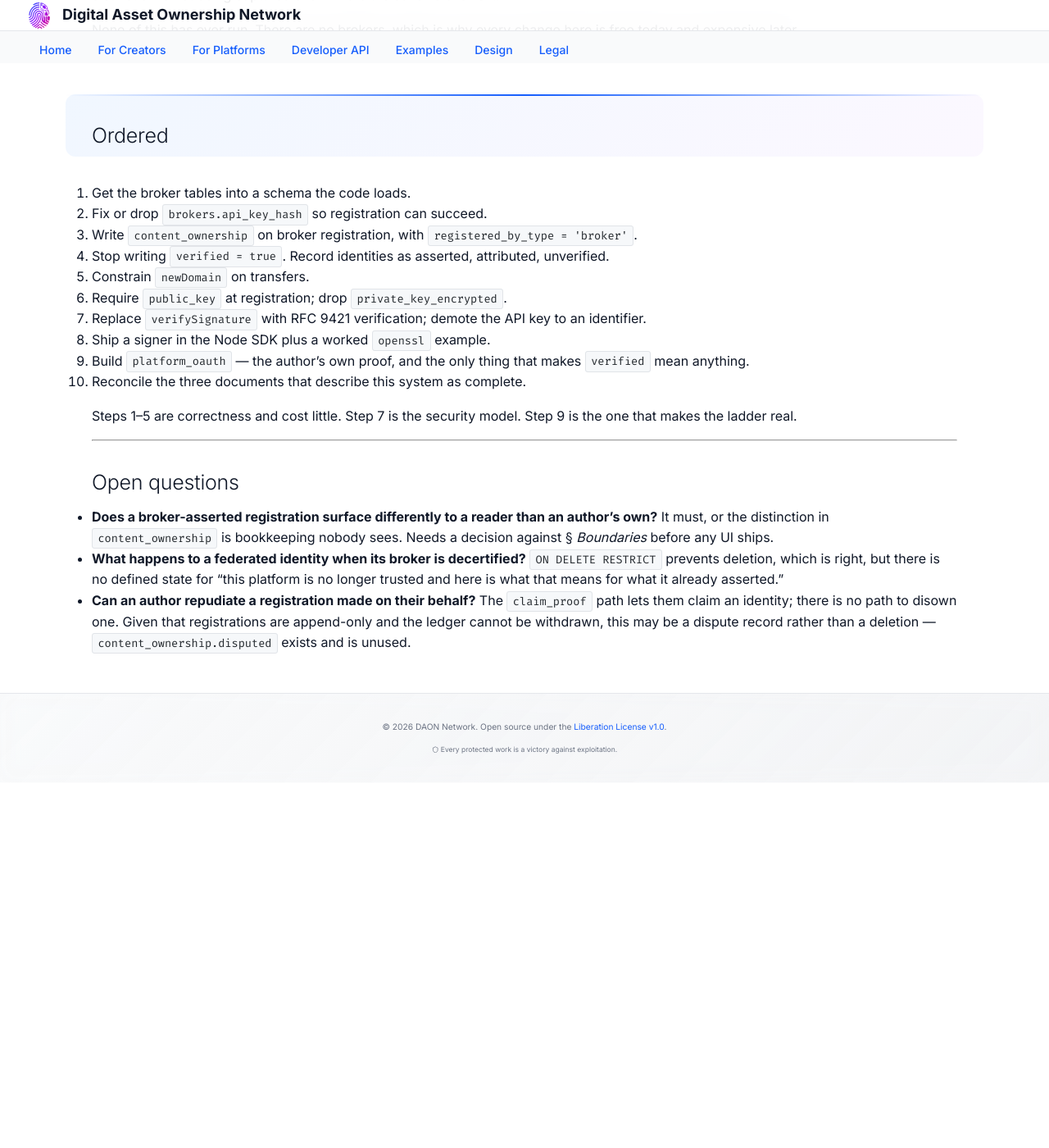
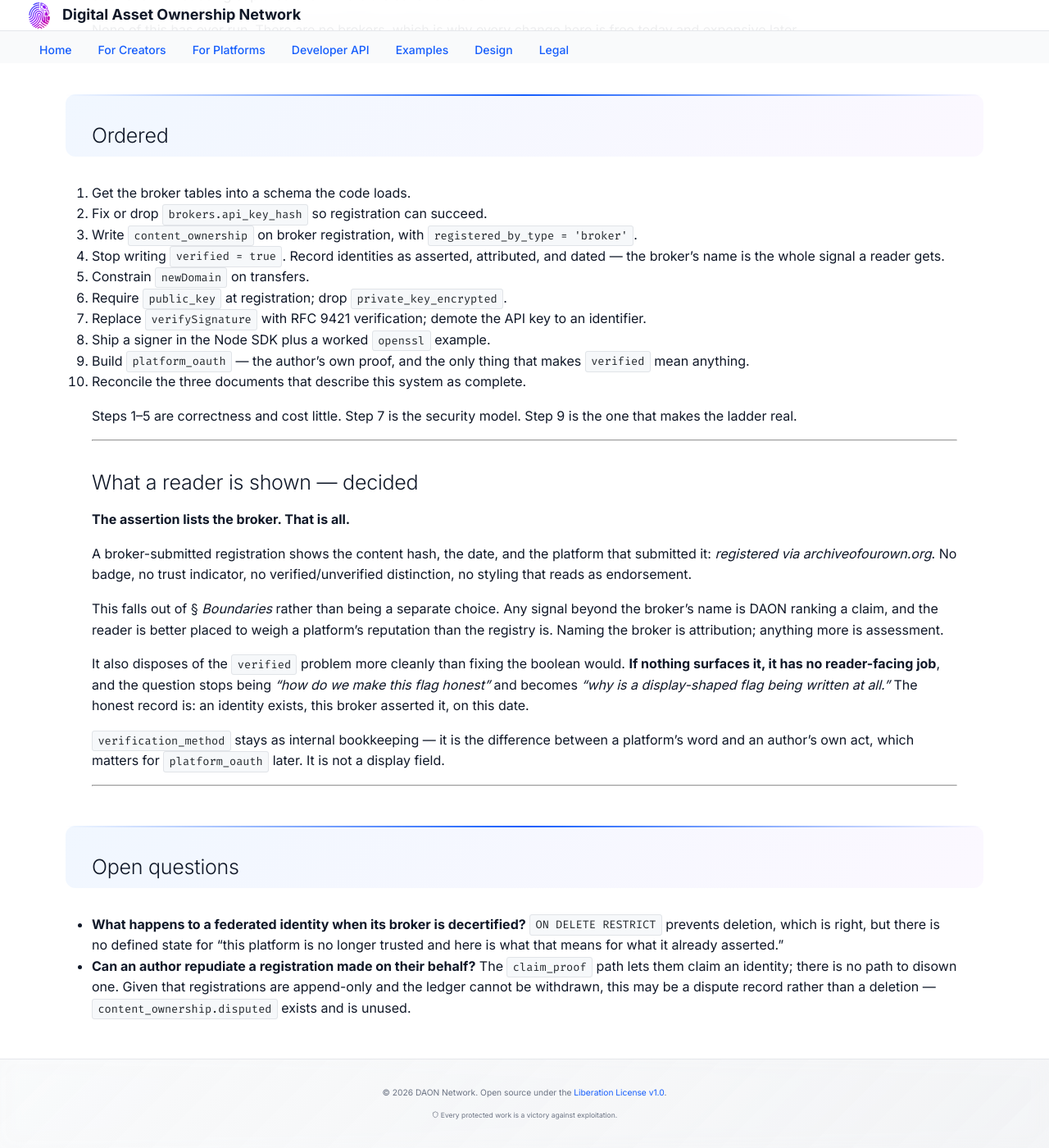
Before and after one commit to daon-network/daon, a Jekyll site: the page built from docs/design/brokerage.md, in a window 1280 px wide and 1400 px high, scrolled down 4099 px. Shown: the whole window at 82% size. Built offline with Jekyll 4.4.1, drawn with Linux system fonts in a browser that asks for light colours; before the commit the page ends 5053 px from its top, so only the background shows below that.

Commit message:
docs(design): a broker assertion names the broker, and shows nothing else
Decides the first open question. A broker-submitted registration shows the
hash, the date, and the platform that submitted it. No badge, no trust
indicator, no verified/unverified distinction.

This falls out of the boundaries rather than being a separate choice: any
signal beyond the broker's name is DAON ranking a claim, and a reader is
better placed to weigh a platform's reputation than the registry is. Naming
the broker is attribution. Anything more is assessment.

It also disposes of the hardcoded verified = true more cleanly than fixing the
boolean would. If nothing surfaces it, it has no reader-facing job, and the
question stops being how to make the flag honest and becomes why a
display-shaped flag is being written at all.

verification_method stays as internal bookkeeping -- it is the difference
between a platform's word and an author's own act, which matters when
platform_oauth exists. It is not a display field.

Co-Authored-By: Claude Opus 5 (1M context) <noreply@anthropic.com>
Claude-Session: https://claude.ai/code/session_011uqYbCkw9KSJ4nagUmAC9M

```diff
--- a/docs/design/brokerage.md
+++ b/docs/design/brokerage.md
@@ -196,7 +196,8 @@ expensive later.
 1. Get the broker tables into a schema the code loads.
 2. Fix or drop `brokers.api_key_hash` so registration can succeed.
 3. Write `content_ownership` on broker registration, with `registered_by_type = 'broker'`.
-4. Stop writing `verified = true`. Record identities as asserted, attributed, unverified.
+4. Stop writing `verified = true`. Record identities as asserted, attributed, and dated — the
+   broker's name is the whole signal a reader gets.
 5. Constrain `newDomain` on transfers.
 6. Require `public_key` at registration; drop `private_key_encrypted`.
 7. Replace `verifySignature` with RFC 9421 verification; demote the API key to an identifier.
@@ -210,11 +211,29 @@ the ladder real.
 
 ---
 
+## What a reader is shown — decided
+
+**The assertion lists the broker. That is all.**
+
+A broker-submitted registration shows the content hash, the date, and the platform that submitted
+it: *registered via archiveofourown.org*. No badge, no trust indicator, no verified/unverified
+distinction, no styling that reads as endorsement.
+
+This falls out of § *Boundaries* rather than being a separate choice. Any signal beyond the broker's
+name is DAON ranking a claim, and the reader is better placed to weigh a platform's reputation than
+the registry is. Naming the broker is attribution; anything more is assessment.
+
+It also disposes of the `verified` problem more cleanly than fixing the boolean would. **If nothing
+surfaces it, it has no reader-facing job**, and the question stops being *"how do we make this flag
+honest"* and becomes *"why is a display-shaped flag being written at all."* The honest record is: an
+identity exists, this broker asserted it, on this date.
+
+`verification_method` stays as internal bookkeeping — it is the difference between a platform's word
+and an author's own act, which matters for `platform_oauth` later. It is not a display field.
+
+---
+
 ## Open questions
-
-- **Does a broker-asserted registration surface differently to a reader than an author's own?** It
-  must, or the distinction in `content_ownership` is bookkeeping nobody sees. Needs a decision
-  against § *Boundaries* before any UI ships.
 - **What happens to a federated identity when its broker is decertified?** `ON DELETE RESTRICT`
   prevents deletion, which is right, but there is no defined state for "this platform is no longer
   trusted and here is what that means for what it already asserted."
```
